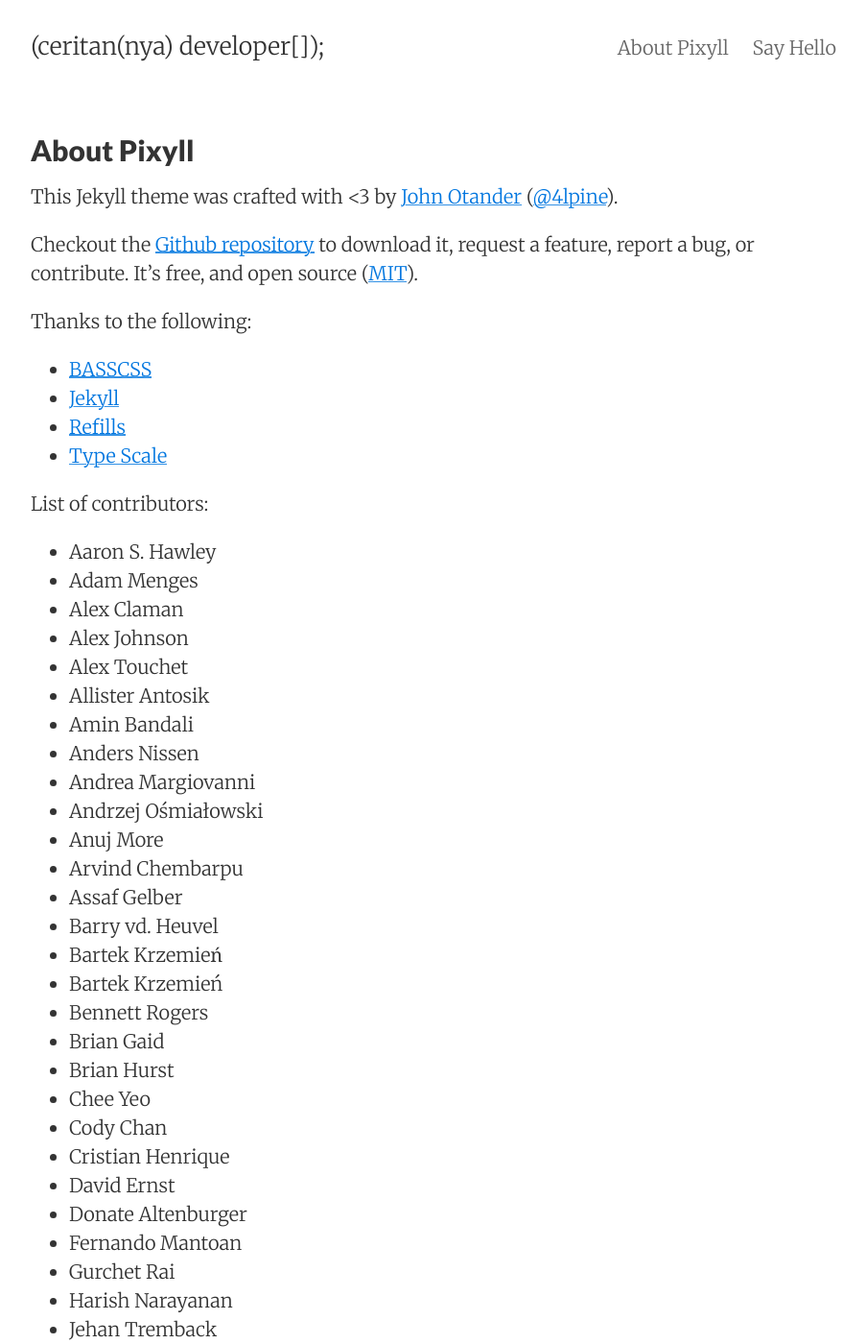
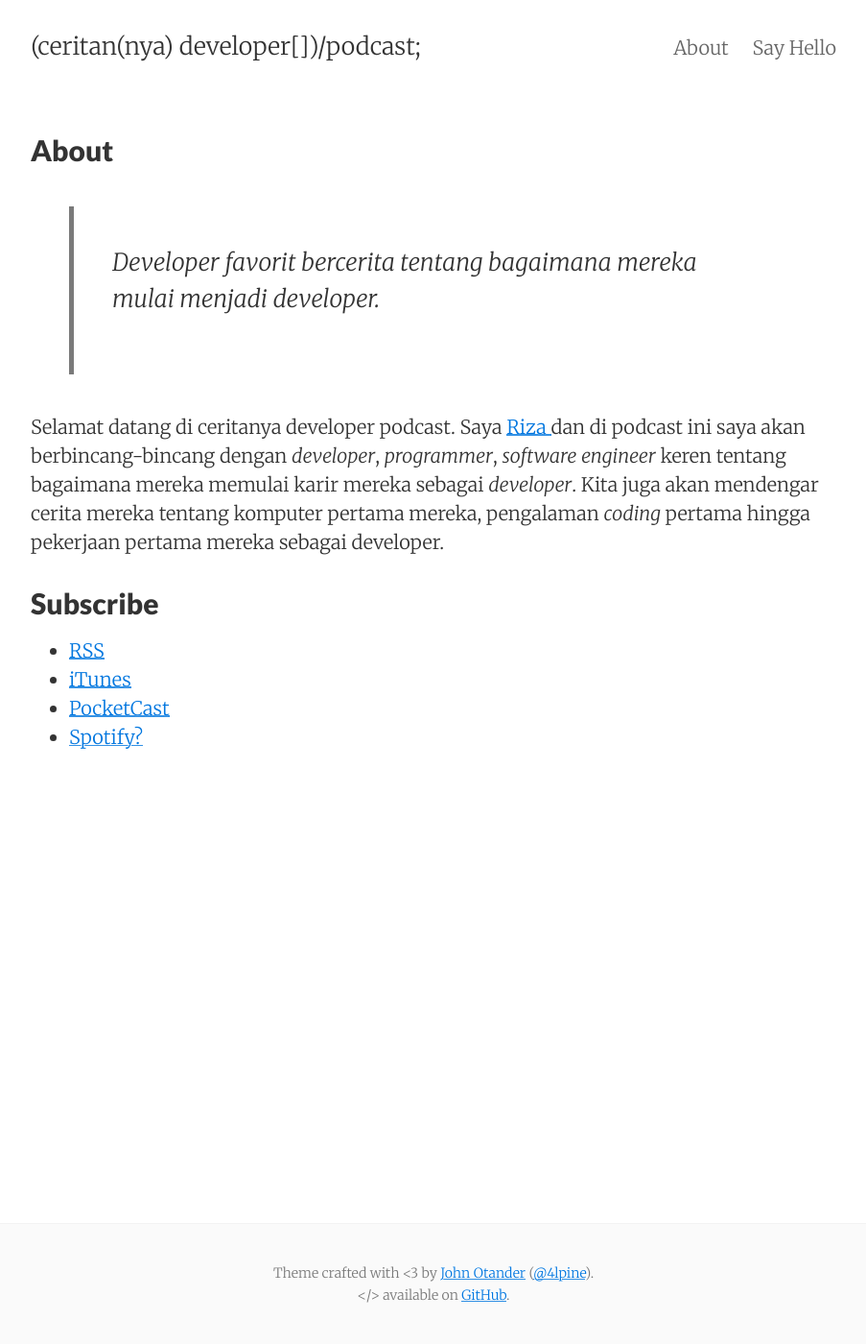
Before and after one commit to rizafahmi/ceritanya-podcast-site, a Jekyll site: the page built from about.md, in a window 1280 px wide and 1400 px high. Shown: the whole window at 96% size, without its empty margins (188-1091 px from the left). Built offline with Jekyll 4.4.1, drawn with Linux system fonts in a browser that asks for light colours; some of the changed text lies outside the part shown.

```diff
--- a/_config.yml
+++ b/_config.yml
@@ -1,10 +1,10 @@
 # Site settings
-title:       (ceritan(nya) developer[]);
-email:       your_email@example.com
-author:      John Otander
+title:       (ceritan(nya) developer[])/podcast;
+email:       rizafahmi@gmail.com
+author:      Riza Fahmi
 description: "A simple, beautiful theme for Jekyll that emphasizes content rather than aesthetic fluff."
 baseurl:     ""
-url:         "http://pixyll.com"
+url:         "http://ceritanyadeveloper.com"
 date_format: "%b %-d, %Y"
 header_pages:
  - about.md
--- a/about.md
+++ b/about.md
@@ -1,87 +1,17 @@
 ---
 layout: page
-title: About Pixyll
+title: About
 permalink: /about/
 tags: about
 ---
 
-This Jekyll theme was crafted with <3 by [John Otander](http://johnotander.com)
-([@4lpine](https://twitter.com/4lpine)).
+> Developer favorit bercerita tentang bagaimana mereka mulai menjadi developer.
 
-Checkout the [Github repository](https://github.com/johnotander/pixyll) to download it,
-request a feature, report a bug, or contribute. It's free, and open source
-([MIT](http://opensource.org/licenses/MIT)).
+Selamat datang di ceritanya developer podcast. Saya [ Riza ](https://rizafahmi.com) dan di podcast ini saya akan berbincang-bincang dengan *developer*, *programmer*, *software engineer* keren tentang bagaimana mereka memulai karir mereka sebagai *developer*. Kita juga akan mendengar cerita mereka tentang komputer pertama mereka, pengalaman *coding* pertama hingga pekerjaan pertama mereka sebagai developer.
 
-Thanks to the following:
+## Subscribe
 
-* [BASSCSS](http://basscss.com)
-* [Jekyll](http://jekyllrb.com)
-* [Refills](http://refills.bourbon.io/)
-* [Type Scale](http://type-scale.com/)
-
-List of contributors:
-
-- Aaron S. Hawley
-- Adam Menges
-- Alex Claman
-- Alex Johnson
-- Alex Touchet
-- Allister Antosik
-- Amin Bandali
-- Anders Nissen
-- Andrea Margiovanni
-- Andrzej Ośmiałowski
-- Anuj More
-- Arvind Chembarpu
-- Assaf Gelber
-- Barry vd. Heuvel
-- Bartek Krzemień
-- Bartek Krzemień
-- Bennett Rogers
-- Brian Gaid
-- Brian Hurst
-- Chee Yeo
-- Cody Chan
-- Cristian Henrique
-- David Ernst
-- Donate Altenburger
-- Fernando Mantoan
-- Gurchet Rai
-- Harish Narayanan
-- Jehan Tremback
-- Jiaxi Gu (Isaac)
-- John Otander
-- Jordan Danielewski
-- Josh Buxton
-- Kirill Kulikov
-- Kyle Maxwell
-- Marta Sztybor
-- Martin Wagner
-- Matthew Graybosch
-- Maxim Tsoy
-- Mete Balci
-- Mike Lloyd
-- Mikhail Grachev
-- mindwind
-- Nick Rakochy
-- Nikolay Georgiev
-- Oliver Hamlet
-- Onur (e0i)
-- Praveer Gupta
-- Rassol (Karmeye)
-- Ricky Han
-- Roberto Pesando
-- Ryan Jacobs
-- Scott Martin
-- Selim Eren Bekçe
-- Shruti Rijhwani
-- Steef Hegeman
-- Tehmasp Chaudhri
-- Thomas Galvin
-- Timothy Gu
-- Tom Kraak
-- Vishnu Ks
-- Vladislav Arbatov
-- Yaroslav Yadrishnikov
-- Yee Chie Tu
-- Yeou Chien
+* [RSS]()
+* [iTunes]()
+* [PocketCast]()
+* [Spotify?]()
```
Also changed, not shown: _posts/2018-03-23-dicky-arinal.md (+20 -2 lines).
